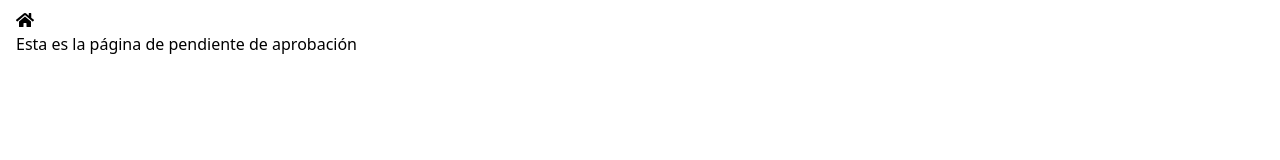
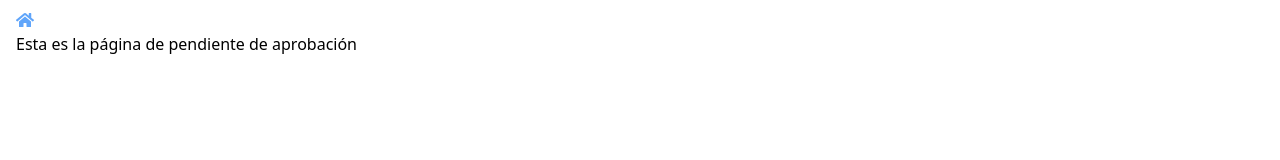
Before and after one commit to codecleanersteam/ProyectoCiclo3, a React (Create React App) app: page /pending in a window 1280 px wide. Shown: the top 160 px of the page. Built offline with nearby package versions, Linux system fonts and the light colour scheme.

Commit message:
Icono de home azul

```diff
--- a/src/layouts/Auth.jsx
+++ b/src/layouts/Auth.jsx
@@ -13,7 +13,7 @@ const Auth = ({ children }) => {
         <main className="h-full w-full">
           <div className="pt-2 pl-4">
             <Link to="/">
-              <FontAwesomeIcon icon={faHome}></FontAwesomeIcon>
+              <FontAwesomeIcon className="fill-current text-blue-400" icon={faHome}></FontAwesomeIcon>
             </Link>
             {/* <Logo/> */}
             {children}
```
